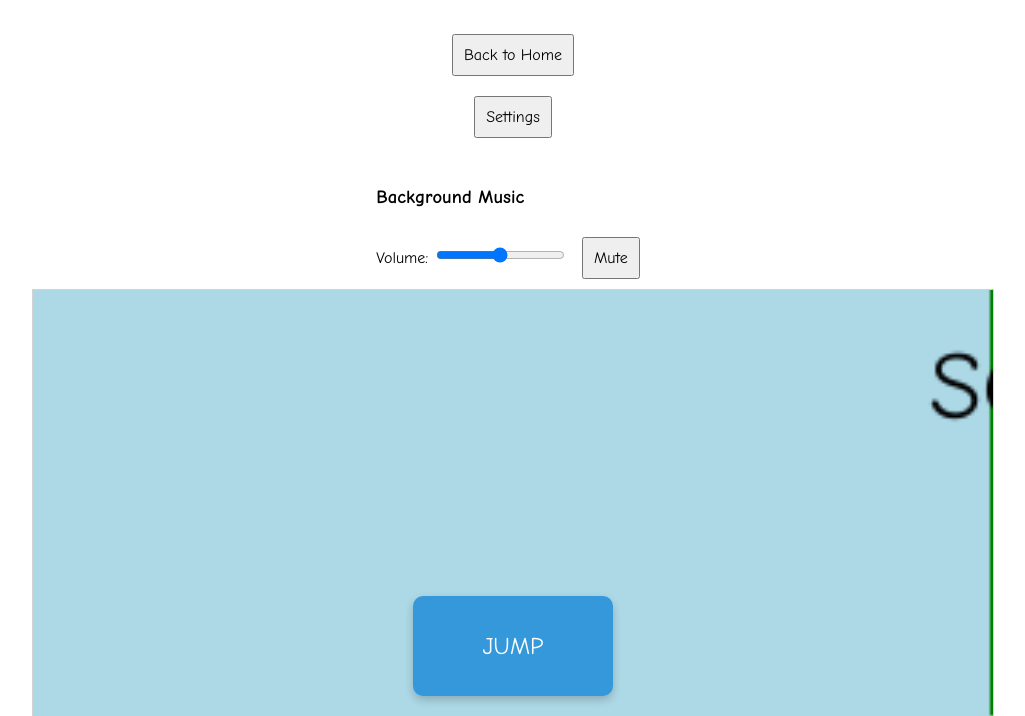
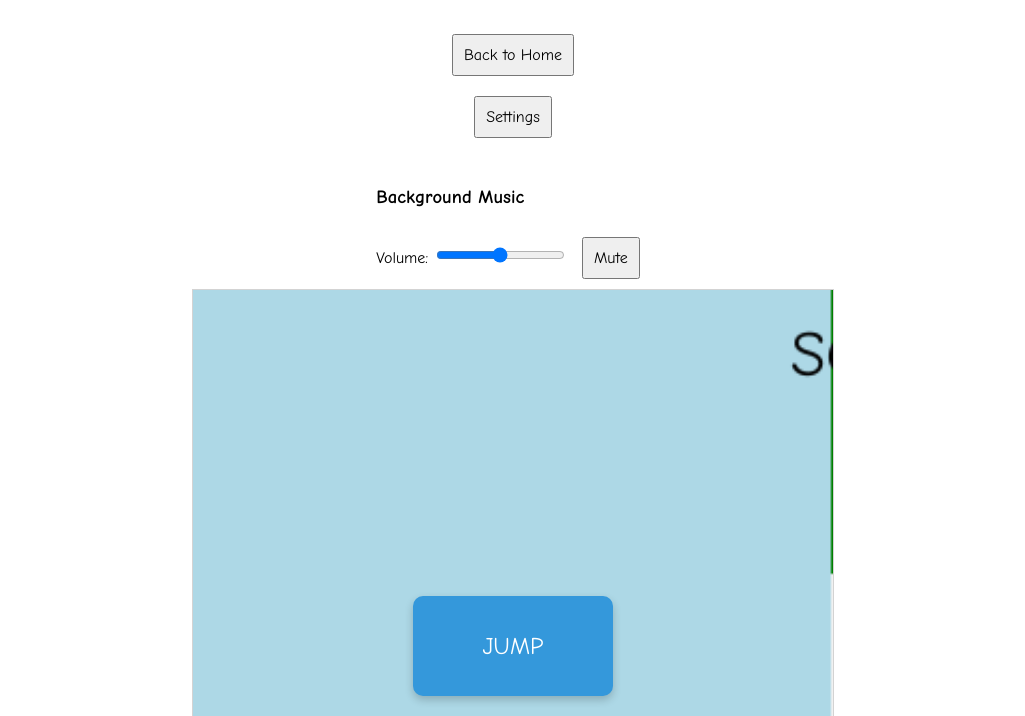
Before and after one commit to TheCloutySkies/heyyyyyyyy, a plain HTML site: page clouty-hops.html in a window 1280 px wide. Shown: the part 84-800 px from the top of the page, without its empty margins (127-1152 px from the left). Drawn offline with Linux system fonts and the light colour scheme.

Commit message:
Update clouty-hops.html

```diff
--- a/clouty-hops.html
+++ b/clouty-hops.html
@@ -8,7 +8,7 @@
     canvas {
       border: 1px solid #d3d3d3;
       background-color: #f1f1f1;
-      width: 75vw; /* Set canvas width to 75% of the window's width */
+      width: 50vw; /* Set canvas width to 75% of the window's width */
     }
     body {
       font-family: "Comic Sans MS", sans-serif;
```
